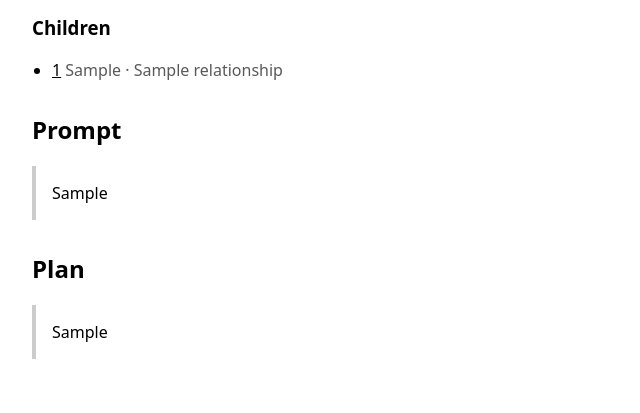
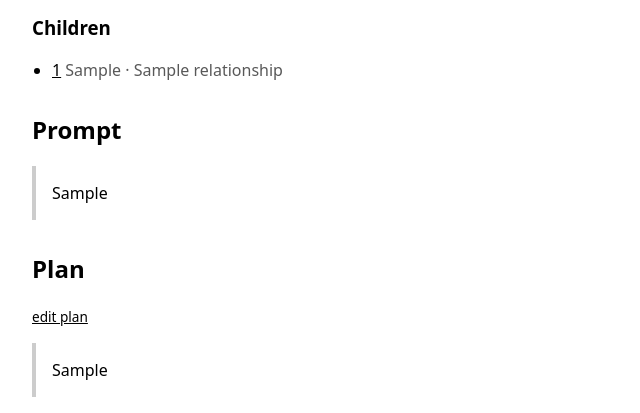
Before and after one commit to mhawthorne/gza, a FastAPI app: template server/src/gza_server/templates/task_detail.html in a window 1280 px wide. Shown: the part 778-1191 px from the top of the page, without its empty margins (0-640 px from the left). Before the commit the page ends 1137 px from the top, so only its background shows below. Run offline with FastAPI, Linux system fonts and the light colour scheme; the template is opened without the code that fills it: most values are stand-ins (such as "Sample title", 1, 10 or a date in 2020).

Commit message:
Prompt and plan editing What was accomplished Added task-detail...
Task gzaserver-5
Slug: 20260820-implement-the-real-gza-server-process-lifecycle-2

```diff
--- a/server/src/gza_server/app.py
+++ b/server/src/gza_server/app.py
@@ -21,6 +21,12 @@ from gza.task_query import normalize_tag_filters
 
 from . import __version__
 from .task_detail import AmbiguousTaskIdError, TaskDetail, query_task_detail
+from .task_edit import (
+    TaskEditConflict,
+    edit_task_plan,
+    edit_task_prompt,
+    parse_content_edit,
+)
 from .task_list import (
     TASK_STATUSES,
     TASK_TYPES,
@@ -403,7 +409,16 @@ def create_app(
             project_id=project_id,
         )
 
-    def render_task_detail(request: Request, task_id: str, project_id: str | None = None):
+    def render_task_detail(
+        request: Request,
+        task_id: str,
+        project_id: str | None = None,
+        *,
+        edit_mode: str | None = None,
+        edited_content: str | None = None,
+        edit_error: str | None = None,
+        status_code: int = 200,
+    ):
         try:
             detail = load_task_detail(task_id, project_id)
         except AmbiguousTaskIdError as exc:
@@ -420,10 +435,27 @@ def create_app(
                 context={"task_id": task_id},
                 status_code=404,
             )
+        if (
+            edit_mode == "prompt"
+            and detail.task.status != "pending"
+            and edit_error is None
+        ):
+            edit_mode = None
+        if edit_mode == "plan" and (
+            detail.task.task_type != "plan" or detail.plan_content is None
+        ):
+            edit_mode = None
         return _TEMPLATES.TemplateResponse(
             request=request,
             name="task_detail.html",
-            context={"detail": detail, "task": detail.task},
+            context={
+                "detail": detail,
+                "task": detail.task,
+                "edit_mode": edit_mode,
+                "edited_content": edited_content,
+                "edit_error": edit_error,
+            },
+            status_code=status_code,
         )
 
     def task_detail_record(task_id: str, project_id: str | None = None) -> dict[str, object]:
@@ -436,12 +468,17 @@ def create_app(
         return detail.json_record()
 
     @app.get("/tasks/{task_id}")
-    def task_detail_page(request: Request, task_id: str):
-        return render_task_detail(request, task_id)
+    def task_detail_page(request: Request, task_id: str, edit: str | None = None):
+        return render_task_detail(request, task_id, edit_mode=edit)
 
     @app.get("/projects/{project_id}/tasks/{task_id}")
-    def qualified_task_detail_page(request: Request, project_id: str, task_id: str):
-        return render_task_detail(request, task_id, project_id)
+    def qualified_task_detail_page(
+        request: Request,
+        project_id: str,
+        task_id: str,
+        edit: str | None = None,
+    ):
+        return render_task_detail(request, task_id, project_id, edit_mode=edit)
 
     @app.get("/api/tasks/{task_id}")
     def task_detail_api(task_id: str) -> dict[str, object]:
@@ -484,4 +521,67 @@ def create_app(
             "changed": changed,
         }
 
+    async def edit_task_content(request: Request, task_id: str, field: str):
+        payload, is_json = await _request_payload(request)
+        _require_same_origin_form(request, is_json=is_json)
+        submitted = payload.get(field)
+        try:
+            edit = parse_content_edit(payload, field)
+        except ValueError as exc:
+            if is_json or not isinstance(submitted, str):
+                raise HTTPException(status_code=422, detail=str(exc)) from exc
+            return render_task_detail(
+                request,
+                task_id,
+                edit_mode=field,
+                edited_content=submitted,
+                edit_error=str(exc),
+                status_code=422,
+            )
+
+        try:
+            detail = load_task_detail(task_id, edit.project_id)
+        except AmbiguousTaskIdError as exc:
+            raise HTTPException(status_code=409, detail=str(exc)) from exc
+        if detail is None:
+            raise HTTPException(status_code=404, detail=f"Task {task_id} not found")
+
+        try:
+            mutation_store = make_mutation_store(detail.project_id)
+            if field == "prompt":
+                updated = edit_task_prompt(mutation_store, task_id, edit.content)
+                response_content = updated.prompt
+            else:
+                edit_task_plan(mutation_store, task_id, edit.content)
+                response_content = edit.content
+        except (ConfigError, TaskEditConflict, ValueError) as exc:
+            status = 409 if isinstance(exc, TaskEditConflict) else 422
+            if is_json:
+                raise HTTPException(status_code=status, detail=str(exc)) from exc
+            return render_task_detail(
+                request,
+                task_id,
+                edit.project_id,
+                edit_mode=field,
+                edited_content=edit.content,
+                edit_error=str(exc),
+                status_code=status,
+            )
+
+        if not is_json:
+            return RedirectResponse(detail.detail_url, status_code=303)
+        return {
+            "id": task_id,
+            "project_id": detail.project_id,
+            field if field == "prompt" else "plan_content": response_content,
+        }
+
+    @app.post("/api/tasks/{task_id}/prompt")
+    async def task_prompt_api(request: Request, task_id: str):
+        return await edit_task_content(request, task_id, "prompt")
+
+    @app.post("/api/tasks/{task_id}/plan")
+    async def task_plan_api(request: Request, task_id: str):
+        return await edit_task_content(request, task_id, "plan")
+
     return app
--- a/server/src/gza_server/templates/base.html
+++ b/server/src/gza_server/templates/base.html
@@ -13,7 +13,7 @@
       .filters { display: flex; flex-wrap: wrap; gap: 1rem; align-items: end; padding: 1rem; border: 1px solid color-mix(in srgb, currentColor 20%, transparent); border-radius: .5rem; }
       .filters label { display: grid; gap: .3rem; font-size: .85rem; font-weight: 600; }
       .filters .checkbox { display: flex; flex-direction: row; align-items: center; padding-bottom: .5rem; }
-      input, select, button { font: inherit; padding: .4rem; }
+      input, select, button, textarea { font: inherit; padding: .4rem; }
       fieldset { padding: 1rem; border: 1px solid color-mix(in srgb, currentColor 20%, transparent); border-radius: .5rem; }
       fieldset label { display: block; margin: .5rem 0; }
       .filter-actions { display: flex; gap: .75rem; align-items: center; padding-bottom: .15rem; }
@@ -41,6 +41,11 @@
       .tag-editor { max-width: 44rem; }
       .tag-editor .tag-choice { display: inline-flex; gap: .25rem; align-items: center; margin-right: .75rem; }
       .notice { padding: .8rem 1rem; border-left: .25rem solid color-mix(in srgb, #2a5 60%, currentColor); }
+      .edit-link { font-size: .85rem; font-weight: 400; }
+      .content-editor { max-width: 52rem; }
+      .content-editor label { display: block; margin-bottom: .4rem; font-weight: 650; }
+      .content-editor textarea { box-sizing: border-box; width: 100%; resize: vertical; }
+      .error { max-width: 52rem; padding: .8rem 1rem; border-left: .25rem solid #d33; }
     </style>
   </head>
   <body>
--- a/server/src/gza_server/templates/task_detail.html
+++ b/server/src/gza_server/templates/task_detail.html
@@ -62,13 +62,35 @@
 
   <section>
     <h2>Prompt</h2>
-    <div class="markdown">{{ detail.prompt_html }}</div>
+    {% if task.status == "pending" and edit_mode != "prompt" %}<p><a class="edit-link" href="{{ detail.detail_url }}?edit=prompt">edit prompt</a></p>{% endif %}
+    {% if edit_mode == "prompt" %}
+      {% if edit_error %}<p class="error" role="alert">{{ edit_error }}</p>{% endif %}
+      <form class="content-editor" method="post" action="/api/tasks/{{ task.id }}/prompt">
+        <input type="hidden" name="project_id" value="{{ detail.project_id }}">
+        <label for="prompt-content">Prompt Markdown</label>
+        <textarea id="prompt-content" name="prompt" rows="16">{{ edited_content if edited_content is not none else task.prompt }}</textarea>
+        <p><button type="submit">Save prompt</button> <a href="{{ detail.detail_url }}">Cancel</a></p>
+      </form>
+    {% else %}
+      <div class="markdown">{{ detail.prompt_html }}</div>
+    {% endif %}
   </section>
 
-  {% if detail.plan_html is not none %}
+  {% if detail.plan_content is not none %}
     <section>
       <h2>Plan</h2>
-      <div class="markdown">{{ detail.plan_html }}</div>
+      {% if edit_mode != "plan" %}<p><a class="edit-link" href="{{ detail.detail_url }}?edit=plan">edit plan</a></p>{% endif %}
+      {% if edit_mode == "plan" %}
+        {% if edit_error %}<p class="error" role="alert">{{ edit_error }}</p>{% endif %}
+        <form class="content-editor" method="post" action="/api/tasks/{{ task.id }}/plan">
+          <input type="hidden" name="project_id" value="{{ detail.project_id }}">
+          <label for="plan-content">Plan Markdown</label>
+          <textarea id="plan-content" name="plan" rows="20">{{ edited_content if edited_content is not none else detail.plan_content }}</textarea>
+          <p><button type="submit">Save plan</button> <a href="{{ detail.detail_url }}">Cancel</a></p>
+        </form>
+      {% else %}
+        <div class="markdown">{{ detail.plan_html }}</div>
+      {% endif %}
     </section>
   {% endif %}
 {% endblock %}
```
Also changed, not shown: server/src/gza_server/task_edit.py (added, +136 -0 lines), server/tests/test_task_editing.py (added, +141 -0 lines).
